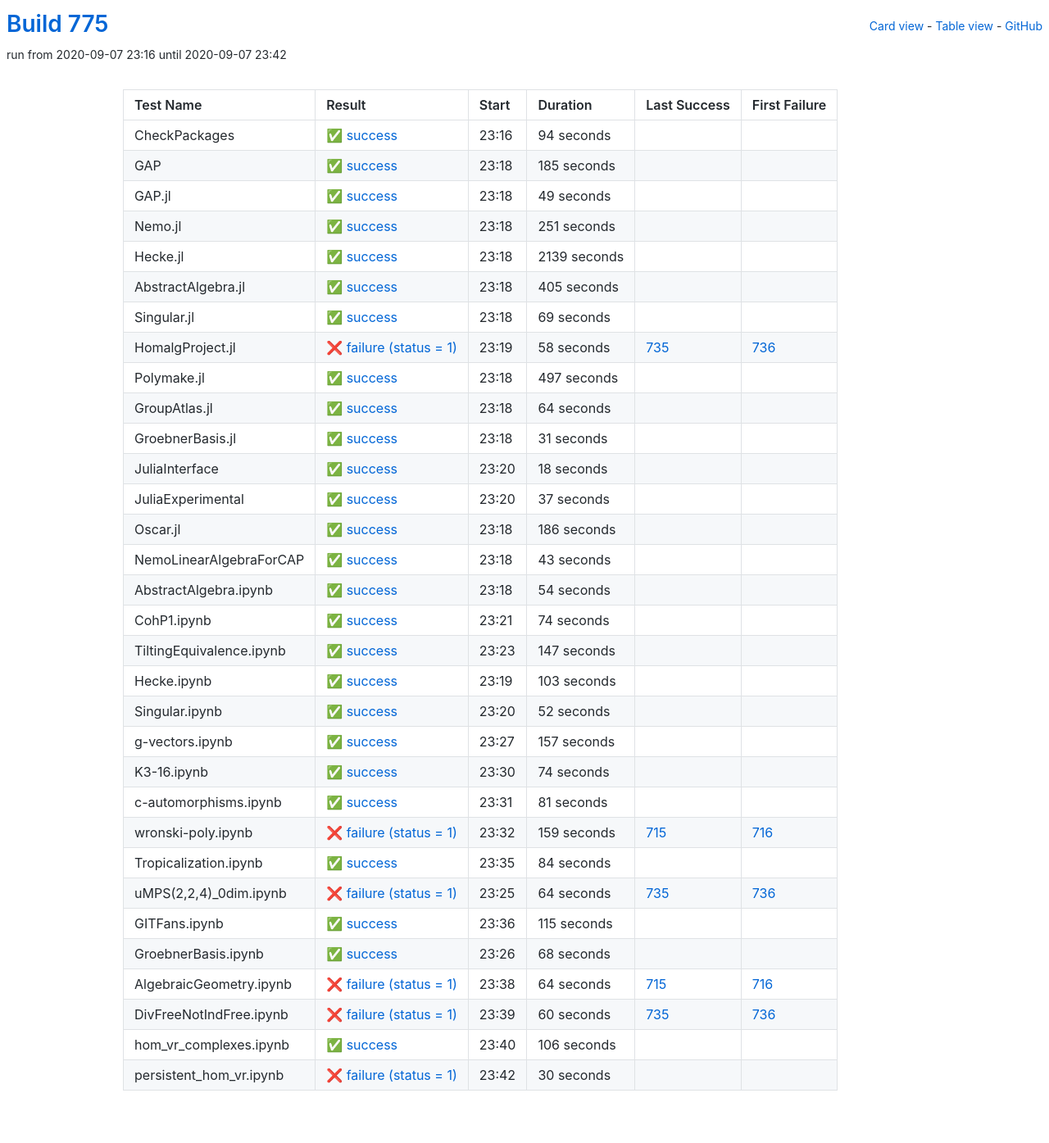
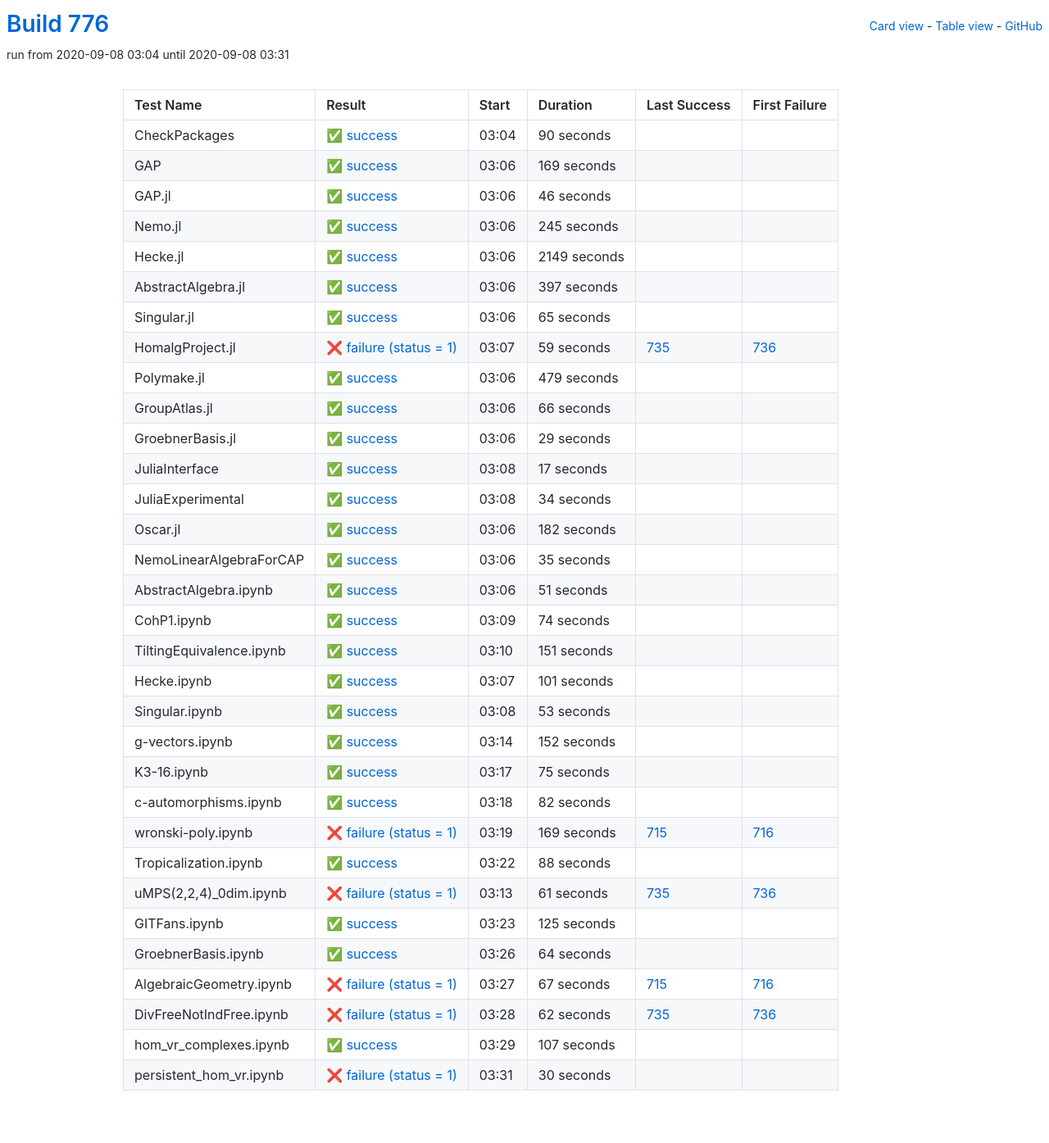
Before and after one commit to oscar-system/oscar-ci-status-stable, a Jekyll site: the page built from table.html, in a window 1280 px wide. Shown: the whole page at 82% size. Built offline with Jekyll 4.4.1, drawn with Linux system fonts in a browser that asks for light colours.

Commit message:
Build #776

```diff
--- a/_data/ci.yml
+++ b/_data/ci.yml
@@ -1,6 +1,6 @@
 ---
-build: 775
-build_url: https://oscarci.mathematik.uni-kl.de/job/oscar-stable/775/
+build: 776
+build_url: https://oscarci.mathematik.uni-kl.de/job/oscar-stable/776/
 job: oscar-stable
 organization: oscar-system
 repo: oscar-ci-status-stable
@@ -8,200 +8,200 @@ repourl: https://github.com/oscar-system/oscar-ci-status-stable
 tests:
 - name: CheckPackages
   id: checkpackages
-  log: https://oscarci.mathematik.uni-kl.de/job/oscar-stable/775/artifact/logs/build-775/CheckPackages.log
-  start: 2020-09-07 23:16
+  log: https://oscarci.mathematik.uni-kl.de/job/oscar-stable/776/artifact/logs/build-776/CheckPackages.log
+  start: 2020-09-08 03:04
   success: true
   exitcode: 0
   status: success
-  duration: 94
+  duration: 90
   last_success: false
   last_success_url:
   first_failure: false
   first_failure_url:
 - name: GAP
   id: gap
-  log: https://oscarci.mathematik.uni-kl.de/job/oscar-stable/775/artifact/logs/build-775/GAP.log
-  start: 2020-09-07 23:18
+  log: https://oscarci.mathematik.uni-kl.de/job/oscar-stable/776/artifact/logs/build-776/GAP.log
+  start: 2020-09-08 03:06
   success: true
   exitcode: 0
   status: success
-  duration: 185
+  duration: 169
   last_success: false
   last_success_url:
   first_failure: false
   first_failure_url:
 - name: GAP.jl
   id: gap-jl
-  log: https://oscarci.mathematik.uni-kl.de/job/oscar-stable/775/artifact/logs/build-775/GAP.jl.log
-  start: 2020-09-07 23:18
+  log: https://oscarci.mathematik.uni-kl.de/job/oscar-stable/776/artifact/logs/build-776/GAP.jl.log
+  start: 2020-09-08 03:06
   success: true
   exitcode: 0
   status: success
-  duration: 49
+  duration: 46
   last_success: false
   last_success_url:
   first_failure: false
   first_failure_url:
 - name: Nemo.jl
   id: nemo-jl
-  log: https://oscarci.mathematik.uni-kl.de/job/oscar-stable/775/artifact/logs/build-775/Nemo.jl.log
-  start: 2020-09-07 23:18
+  log: https://oscarci.mathematik.uni-kl.de/job/oscar-stable/776/artifact/logs/build-776/Nemo.jl.log
+  start: 2020-09-08 03:06
   success: true
   exitcode: 0
   status: success
-  duration: 251
+  duration: 245
   last_success: false
   last_success_url:
   first_failure: false
   first_failure_url:
 - name: Hecke.jl
   id: hecke-jl
-  log: https://oscarci.mathematik.uni-kl.de/job/oscar-stable/775/artifact/logs/build-775/Hecke.jl.log
-  start: 2020-09-07 23:18
+  log: https://oscarci.mathematik.uni-kl.de/job/oscar-stable/776/artifact/logs/build-776/Hecke.jl.log
+  start: 2020-09-08 03:06
   success: true
   exitcode: 0
   status: success
-  duration: 2139
+  duration: 2149
   last_success: false
   last_success_url:
   first_failure: false
   first_failure_url:
 - name: AbstractAlgebra.jl
   id: abstractalgebra-jl
-  log: https://oscarci.mathematik.uni-kl.de/job/oscar-stable/775/artifact/logs/build-775/AbstractAlgebra.jl.log
-  start: 2020-09-07 23:18
+  log: https://oscarci.mathematik.uni-kl.de/job/oscar-stable/776/artifact/logs/build-776/AbstractAlgebra.jl.log
+  start: 2020-09-08 03:06
   success: true
   exitcode: 0
   status: success
-  duration: 405
+  duration: 397
   last_success: false
   last_success_url:
   first_failure: false
   first_failure_url:
 - name: Singular.jl
   id: singular-jl
-  log: https://oscarci.mathematik.uni-kl.de/job/oscar-stable/775/artifact/logs/build-775/Singular.jl.log
-  start: 2020-09-07 23:18
+  log: https://oscarci.mathematik.uni-kl.de/job/oscar-stable/776/artifact/logs/build-776/Singular.jl.log
+  start: 2020-09-08 03:06
   success: true
   exitcode: 0
   status: success
-  duration: 69
+  duration: 65
   last_success: false
   last_success_url:
   first_failure: false
   first_failure_url:
 - name: HomalgProject.jl
   id: homalgproject-jl
-  log: https://oscarci.mathematik.uni-kl.de/job/oscar-stable/775/artifact/logs/build-775/HomalgProject.jl.log
-  start: 2020-09-07 23:19
+  log: https://oscarci.mathematik.uni-kl.de/job/oscar-stable/776/artifact/logs/build-776/HomalgProject.jl.log
+  start: 2020-09-08 03:07
   success: false
   exitcode: 1
   status: failure
-  duration: 58
+  duration: 59
   last_success: 735
   last_success_url: https://oscarci.mathematik.uni-kl.de/job/oscar-stable/735/
   first_failure: 736
   first_failure_url: https://oscarci.mathematik.uni-kl.de/job/oscar-stable/736/
 - name: Polymake.jl
   id: polymake-jl
-  log: https://oscarci.mathematik.uni-kl.de/job/oscar-stable/775/artifact/logs/build-775/Polymake.jl.log
-  start: 2020-09-07 23:18
+  log: https://oscarci.mathematik.uni-kl.de/job/oscar-stable/776/artifact/logs/build-776/Polymake.jl.log
+  start: 2020-09-08 03:06
   success: true
   exitcode: 0
   status: success
-  duration: 497
+  duration: 479
   last_success: false
   last_success_url:
   first_failure: false
   first_failure_url:
 - name: GroupAtlas.jl
   id: groupatlas-jl
-  log: https://oscarci.mathematik.uni-kl.de/job/oscar-stable/775/artifact/logs/build-775/GroupAtlas.jl.log
-  start: 2020-09-07 23:18
+  log: https://oscarci.mathematik.uni-kl.de/job/oscar-stable/776/artifact/logs/build-776/GroupAtlas.jl.log
+  start: 2020-09-08 03:06
   success: true
   exitcode: 0
   status: success
-  duration: 64
+  duration: 66
   last_success: false
   last_success_url:
   first_failure: false
   first_failure_url:
 - name: GroebnerBasis.jl
   id: groebnerbasis-jl
-  log: https://oscarci.mathematik.uni-kl.de/job/oscar-stable/775/artifact/logs/build-775/GroebnerBasis.jl.log
-  start: 2020-09-07 23:18
+  log: https://oscarci.mathematik.uni-kl.de/job/oscar-stable/776/artifact/logs/build-776/GroebnerBasis.jl.log
+  start: 2020-09-08 03:06
   success: true
   exitcode: 0
   status: success
-  duration: 31
+  duration: 29
   last_success: false
   last_success_url:
   first_failure: false
   first_failure_url:
 - name: JuliaInterface
   id: juliainterface
-  log: https://oscarci.mathematik.uni-kl.de/job/oscar-stable/775/artifact/logs/build-775/JuliaInterface.log
-  start: 2020-09-07 23:20
+  log: https://oscarci.mathematik.uni-kl.de/job/oscar-stable/776/artifact/logs/build-776/JuliaInterface.log
+  start: 2020-09-08 03:08
   success: true
   exitcode: 0
   status: success
-  duration: 18
+  duration: 17
   last_success: false
   last_success_url:
   first_failure: false
   first_failure_url:
 - name: JuliaExperimental
   id: juliaexperimental
-  log: https://oscarci.mathematik.uni-kl.de/job/oscar-stable/775/artifact/logs/build-775/JuliaExperimental.log
-  start: 2020-09-07 23:20
+  log: https://oscarci.mathematik.uni-kl.de/job/oscar-stable/776/artifact/logs/build-776/JuliaExperimental.log
+  start: 2020-09-08 03:08
   success: true
   exitcode: 0
   status: success
-  duration: 37
+  duration: 34
   last_success: false
   last_success_url:
   first_failure: false
   first_failure_url:
 - name: Oscar.jl
   id: oscar-jl
-  log: https://oscarci.mathematik.uni-kl.de/job/oscar-stable/775/artifact/logs/build-775/Oscar.jl.log
-  start: 2020-09-07 23:18
+  log: https://oscarci.mathematik.uni-kl.de/job/oscar-stable/776/artifact/logs/build-776/Oscar.jl.log
+  start: 2020-09-08 03:06
   success: true
   exitcode: 0
   status: success
-  duration: 186
+  duration: 182
   last_success: false
   last_success_url:
   first_failure: false
   first_failure_url:
 - name: NemoLinearAlgebraForCAP
   id: nemolinearalgebraforcap
-  log: https://oscarci.mathematik.uni-kl.de/job/oscar-stable/775/artifact/logs/build-775/NemoLinearAlgebraForCAP.log
-  start: 2020-09-07 23:18
+  log: https://oscarci.mathematik.uni-kl.de/job/oscar-stable/776/artifact/logs/build-776/NemoLinearAlgebraForCAP.log
+  start: 2020-09-08 03:06
   success: true
   exitcode: 0
   status: success
-  duration: 43
+  duration: 35
   last_success: false
   last_success_url:
   first_failure: false
   first_failure_url:
 - name: AbstractAlgebra.ipynb
   id: abstractalgebra-ipynb
-  log: https://oscarci.mathematik.uni-kl.de/job/oscar-stable/775/artifact/logs/build-775/AbstractAlgebra.ipynb.log
-  start: 2020-09-07 23:18
+  log: https://oscarci.mathematik.uni-kl.de/job/oscar-stable/776/artifact/logs/build-776/AbstractAlgebra.ipynb.log
+  start: 2020-09-08 03:06
   success: true
   exitcode: 0
   status: success
-  duration: 54
+  duration: 51
   last_success: false
   last_success_url:
   first_failure: false
   first_failure_url:
 - name: CohP1.ipynb
   id: cohp1-ipynb
-  log: https://oscarci.mathematik.uni-kl.de/job/oscar-stable/775/artifact/logs/build-775/CohP1.ipynb.log
-  start: 2020-09-07 23:21
+  log: https://oscarci.mathematik.uni-kl.de/job/oscar-stable/776/artifact/logs/build-776/CohP1.ipynb.log
+  start: 2020-09-08 03:09
   success: true
   exitcode: 0
   status: success
@@ -212,176 +212,176 @@ tests:
   first_failure_url:
 - name: TiltingEquivalence.ipynb
   id: tiltingequivalence-ipynb
-  log: https://oscarci.mathematik.uni-kl.de/job/oscar-stable/775/artifact/logs/build-775/TiltingEquivalence.ipynb.log
-  start: 2020-09-07 23:23
+  log: https://oscarci.mathematik.uni-kl.de/job/oscar-stable/776/artifact/logs/build-776/TiltingEquivalence.ipynb.log
+  start: 2020-09-08 03:10
   success: true
   exitcode: 0
   status: success
-  duration: 147
+  duration: 151
   last_success: false
   last_success_url:
   first_failure: false
   first_failure_url:
 - name: Hecke.ipynb
   id: hecke-ipynb
-  log: https://oscarci.mathematik.uni-kl.de/job/oscar-stable/775/artifact/logs/build-775/Hecke.ipynb.log
-  start: 2020-09-07 23:19
+  log: https://oscarci.mathematik.uni-kl.de/job/oscar-stable/776/artifact/logs/build-776/Hecke.ipynb.log
+  start: 2020-09-08 03:07
   success: true
   exitcode: 0
   status: success
-  duration: 103
+  duration: 101
   last_success: false
   last_success_url:
   first_failure: false
   first_failure_url:
 - name: Singular.ipynb
   id: singular-ipynb
-  log: https://oscarci.mathematik.uni-kl.de/job/oscar-stable/775/artifact/logs/build-775/Singular.ipynb.log
-  start: 2020-09-07 23:20
+  log: https://oscarci.mathematik.uni-kl.de/job/oscar-stable/776/artifact/logs/build-776/Singular.ipynb.log
+  start: 2020-09-08 03:08
   success: true
   exitcode: 0
   status: success
-  duration: 52
+  duration: 53
   last_success: false
   last_success_url:
   first_failure: false
   first_failure_url:
 - name: g-vectors.ipynb
   id: g-vectors-ipynb
-  log: https://oscarci.mathematik.uni-kl.de/job/oscar-stable/775/artifact/logs/build-775/g-vectors.ipynb.log
-  start: 2020-09-07 23:27
+  log: https://oscarci.mathematik.uni-kl.de/job/oscar-stable/776/artifact/logs/build-776/g-vectors.ipynb.log
+  start: 2020-09-08 03:14
   success: true
   exitcode: 0
   status: success
-  duration: 157
+  duration: 152
   last_success: false
   last_success_url:
   first_failure: false
   first_failure_url:
 - name: K3-16.ipynb
   id: k3-16-ipynb
-  log: https://oscarci.mathematik.uni-kl.de/job/oscar-stable/775/artifact/logs/build-775/K3-16.ipynb.log
-  start: 2020-09-07 23:30
+  log: https://oscarci.mathematik.uni-kl.de/job/oscar-stable/776/artifact/logs/build-776/K3-16.ipynb.log
+  start: 2020-09-08 03:17
   success: true
   exitcode: 0
   status: success
-  duration: 74
+  duration: 75
   last_success: false
   last_success_url:
   first_failure: false
   first_failure_url:
 - name: c-automorphisms.ipynb
   id: c-automorphisms-ipynb
-  log: https://oscarci.mathematik.uni-kl.de/job/oscar-stable/775/artifact/logs/build-775/c-automorphisms.ipynb.log
-  start: 2020-09-07 23:31
+  log: https://oscarci.mathematik.uni-kl.de/job/oscar-stable/776/artifact/logs/build-776/c-automorphisms.ipynb.log
+  start: 2020-09-08 03:18
   success: true
   exitcode: 0
   status: success
-  duration: 81
+  duration: 82
   last_success: false
   last_success_url:
   first_failure: false
   first_failure_url:
 - name: wronski-poly.ipynb
   id: wronski-poly-ipynb
-  log: https://oscarci.mathematik.uni-kl.de/job/oscar-stable/775/artifact/logs/build-775/wronski-poly.ipynb.log
-  start: 2020-09-07 23:32
+  log: https://oscarci.mathematik.uni-kl.de/job/oscar-stable/776/artifact/logs/build-776/wronski-poly.ipynb.log
+  start: 2020-09-08 03:19
   success: false
   exitcode: 1
   status: failure
-  duration: 159
+  duration: 169
   last_success: 715
   last_success_url: https://oscarci.mathematik.uni-kl.de/job/oscar-stable/715/
   first_failure: 716
   first_failure_url: https://oscarci.mathematik.uni-kl.de/job/oscar-stable/716/
 - name: Tropicalization.ipynb
   id: tropicalization-ipynb
-  log: https://oscarci.mathematik.uni-kl.de/job/oscar-stable/775/artifact/logs/build-775/Tropicalization.ipynb.log
-  start: 2020-09-07 23:35
+  log: https://oscarci.mathematik.uni-kl.de/job/oscar-stable/776/artifact/logs/build-776/Tropicalization.ipynb.log
+  start: 2020-09-08 03:22
   success: true
   exitcode: 0
   status: success
-  duration: 84
+  duration: 88
   last_success: false
   last_success_url:
   first_failure: false
   first_failure_url:
 - name: uMPS(2,2,4)_0dim.ipynb
   id: umps-2-2-4-0dim-ipynb
-  log: https://oscarci.mathematik.uni-kl.de/job/oscar-stable/775/artifact/logs/build-775/uMPS-2-2-4-_0dim.ipynb.log
-  start: 2020-09-07 23:25
+  log: https://oscarci.mathematik.uni-kl.de/job/oscar-stable/776/artifact/logs/build-776/uMPS-2-2-4-_0dim.ipynb.log
+  start: 2020-09-08 03:13
   success: false
   exitcode: 1
   status: failure
-  duration: 64
+  duration: 61
   last_success: 735
   last_success_url: https://oscarci.mathematik.uni-kl.de/job/oscar-stable/735/
   first_failure: 736
   first_failure_url: https://oscarci.mathematik.uni-kl.de/job/oscar-stable/736/
 - name: GITFans.ipynb
   id: gitfans-ipynb
-  log: https://oscarci.mathematik.uni-kl.de/job/oscar-stable/775/artifact/logs/build-775/GITFans.ipynb.log
-  start: 2020-09-07 23:36
+  log: https://oscarci.mathematik.uni-kl.de/job/oscar-stable/776/artifact/logs/build-776/GITFans.ipynb.log
+  start: 2020-09-08 03:23
   success: true
   exitcode: 0
   status: success
-  duration: 115
+  duration: 125
   last_success: false
   last_success_url:
   first_failure: false
   first_failure_url:
 - name: GroebnerBasis.ipynb
   id: groebnerbasis-ipynb
-  log: https://oscarci.mathematik.uni-kl.de/job/oscar-stable/775/artifact/logs/build-775/GroebnerBasis.ipynb.log
-  start: 2020-09-07 23:26
+  log: https://oscarci.mathematik.uni-kl.de/job/oscar-stable/776/artifact/logs/build-776/GroebnerBasis.ipynb.log
+  start: 2020-09-08 03:26
   success: true
   exitcode: 0
   status: success
-  duration: 68
+  duration: 64
   last_success: false
   last_success_url:
   first_failure: false
   first_failure_url:
 - name: AlgebraicGeometry.ipynb
   id: algebraicgeometry-ipynb
-  log: https://oscarci.mathematik.uni-kl.de/job/oscar-stable/775/artifact/logs/build-775/AlgebraicGeometry.ipynb.log
-  start: 2020-09-07 23:38
+  log: https://oscarci.mathematik.uni-kl.de/job/oscar-stable/776/artifact/logs/build-776/AlgebraicGeometry.ipynb.log
+  start: 2020-09-08 03:27
   success: false
   exitcode: 1
   status: failure
-  duration: 64
+  duration: 67
   last_success: 715
   last_success_url: https://oscarci.mathematik.uni-kl.de/job/oscar-stable/715/
   first_failure: 716
   first_failure_url: https://oscarci.mathematik.uni-kl.de/job/oscar-stable/716/
 - name: DivFreeNotIndFree.ipynb
   id: divfreenotindfree-ipynb
-  log: https://oscarci.mathematik.uni-kl.de/job/oscar-stable/775/artifact/logs/build-775/DivFreeNotIndFree.ipynb.log
-  start: 2020-09-07 23:39
+  log: https://oscarci.mathematik.uni-kl.de/job/oscar-stable/776/artifact/logs/build-776/DivFreeNotIndFree.ipynb.log
+  start: 2020-09-08 03:28
   success: false
   exitcode: 1
   status: failure
-  duration: 60
+  duration: 62
   last_success: 735
   last_success_url: https://oscarci.mathematik.uni-kl.de/job/oscar-stable/735/
   first_failure: 736
   first_failure_url: https://oscarci.mathematik.uni-kl.de/job/oscar-stable/736/
 - name: hom_vr_complexes.ipynb
   id: hom-vr-complexes-ipynb
-  log: https://oscarci.mathematik.uni-kl.de/job/oscar-stable/775/artifact/logs/build-775/hom_vr_complexes.ipynb.log
-  start: 2020-09-07 23:40
+  log: https://oscarci.mathematik.uni-kl.de/job/oscar-stable/776/artifact/logs/build-776/hom_vr_complexes.ipynb.log
+  start: 2020-09-08 03:29
   success: true
   exitcode: 0
   status: success
-  duration: 106
+  duration: 107
   last_success: false
   last_success_url:
   first_failure: false
   first_failure_url:
 - name: persistent_hom_vr.ipynb
   id: persistent-hom-vr-ipynb
-  log: https://oscarci.mathematik.uni-kl.de/job/oscar-stable/775/artifact/logs/build-775/persistent_hom_vr.ipynb.log
-  start: 2020-09-07 23:42
+  log: https://oscarci.mathematik.uni-kl.de/job/oscar-stable/776/artifact/logs/build-776/persistent_hom_vr.ipynb.log
+  start: 2020-09-08 03:31
   success: false
   exitcode: 1
   status: failure
```
Also changed, not shown: README.md.
